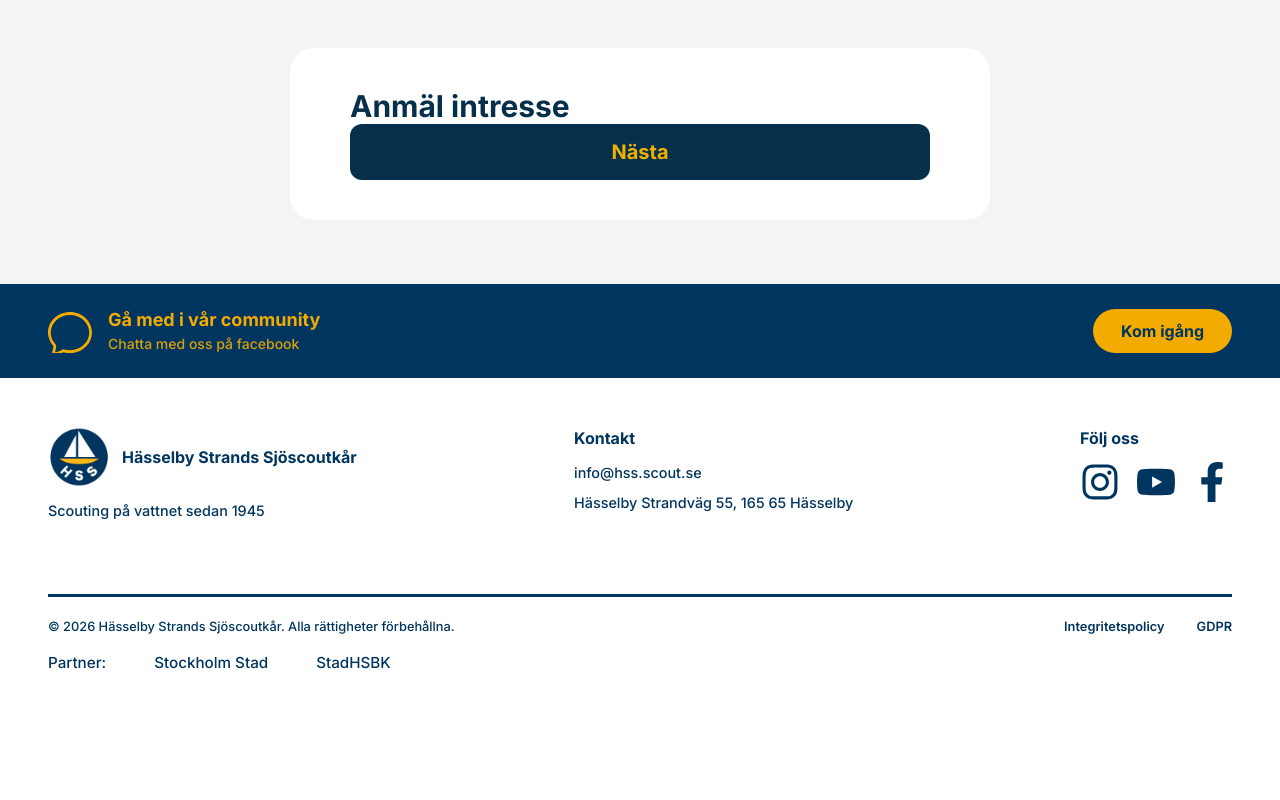
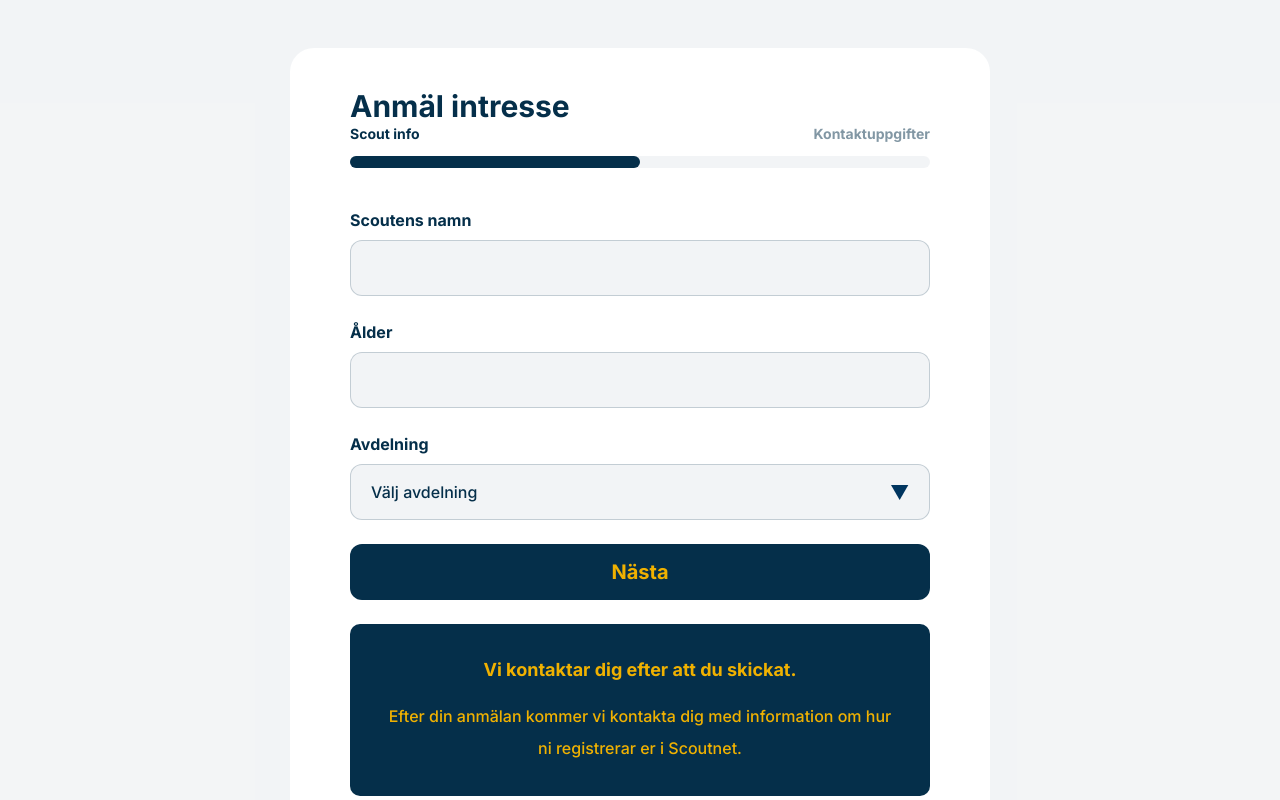
Before and after one commit to imrankhan0503/hss-project, a Next.js app: page /anmal-intresse in a window 1280 px wide. Shown: the part 660-1460 px from the top of the page. Before the commit the page ends 1359 px from the top, so only its background shows below. Built offline with nearby package versions, Linux system fonts and the light colour scheme.

Commit message:
1st page visual done, function to required information to go to the next page in progress; 2nd page UI done, functional

```diff
--- a/components/InterestForm/ContactInfoForm/index.tsx
+++ b/components/InterestForm/ContactInfoForm/index.tsx
@@ -5,19 +5,91 @@ type ContactInfoFormProps = {
 
 const ContactInfoForm = ({ onBack, onSubmit }: ContactInfoFormProps) => {
     return (
-        <div className="mt-10 flex justify-between">
+        <form className="space-y-6">
+
+            {/* Parent or family name */}
+            <div>
+                <label
+                    htmlFor="name"
+                    className="mb-2 block text-base font-bold text-sky-950">
+                    Vårdnadshavares namn
+                </label>
+
+                <input
+                    id="name"
+                    type="text"
+                    pattern="^[A-Za-zÀ-ÖØ-öø-ÿ\s]+$"
+                    required
+                    className="h-14 w-full rounded-xl border border-sky-950/20 bg-sky-950/5 px-5 text-base text-sky-950 outline-none"
+                />
+            </div>
+
+            {/* E-mail address */}
+            <div>
+                <label
+                    htmlFor="email"
+                    className="mb-2 block text-base font-bold text-sky-950">
+                    E-Post
+                </label>
+
+                <input
+                    id="email"
+                    type="email"
+                    required
+                    className="h-14 w-full rounded-xl border border-sky-950/20 bg-sky-950/5 px-5 text-base text-sky-950 outline-none"
+                />
+            </div>
+
+            {/* Mobile Number */}
+            <div>
+                <label
+                    htmlFor="mobile-number"
+                    className="mb-2 block text-base font-bold text-sky-950">
+                    Telefonnummer
+                </label>
+
+                <input
+                    id="mobile-number"
+                    type="tel"
+                    pattern="[0-9+\s()-]+"
+                    required
+                    className="h-14 w-full rounded-xl border border-sky-950/20 bg-sky-950/5 px-5 text-base text-sky-950 outline-none"
+                />
+            </div>
+
+            {/* Optional Message */}
+            <div>
+                <label
+                    htmlFor="message"
+                    className="mb-2 block text-base font-bold text-sky-950">
+                    Meddelande (valfritt)
+                </label>
+
+                <input
+                    id="message"
+                    type="text"
+                    pattern="^[A-Za-zÀ-ÖØ-öø-ÿ\s]+$"
+                    className="w-145 h-28 relative bg-sky-950/5 rounded-xl border border-sky-950/20"
+                />
+            </div>
+
+            <div className="flex justify-between">
+                {/* Back to previous page */}
                 <button
                     onClick={onBack}
                     className="h-14 w-64 rounded-[10px] border-2 border-sky-950/20 text-xl font-bold text-sky-950">
                     Tillbaka
                 </button>
 
+                {/* Submit */}
                 <button
                     onClick={onSubmit}
                     className="h-14 w-64 rounded-[10px] bg-sky-950 text-xl font-bold text-yellow-500">
                     Skicka anmälan
                 </button>
             </div>
+
+        </form>
     )
 }
 
--- a/components/InterestForm/ScoutInfoForm/index.tsx
+++ b/components/InterestForm/ScoutInfoForm/index.tsx
@@ -1,16 +1,150 @@
+import { useState } from "react"
+import Image from "next/image"
+import ArrowIcon from "@/assets/images/icons/arrow.svg"
+
 type ScoutInfoFormProps = {
     onNext: () => void
 }
 
 const ScoutInfoForm = ({ onNext }: ScoutInfoFormProps) => {
+
+    const [isOpen, setIsOpen] = useState(false)
+
+    const [selectedCategory, setSelectedCategory] = useState("Välj avdelning")
+
     return (
-        <>
+        <form className="space-y-6">
+            {/* Child name */}
+            <div>
+                <label
+                    htmlFor="name"
+                    className="mb-2 block text-base font-bold text-sky-950">
+                    Scoutens namn
+                </label>
+
+                <input
+                    id="name"
+                    type="text"
+                    pattern="^[A-Za-zÀ-ÖØ-öø-ÿ\s]+$"
+                    required
+                    className="h-14 w-full rounded-xl border border-sky-950/20 bg-sky-950/5 px-5 text-base text-sky-950 outline-none"
+                />
+            </div>
+
+            {/* Child age */}
+            <div>
+                <label
+                    htmlFor="age"
+                    className="mb-2 block text-base font-bold text-sky-950">
+                    Ålder
+                </label>
+
+                <input
+                    id="age"
+                    type="number"
+                    min="1"
+                    max="99"
+                    required
+                    className="h-14 w-full rounded-xl border border-sky-950/20 bg-sky-950/5 px-5 text-base text-sky-950 outline-none"
+                />
+            </div>
+
+            {/* Child group category */}
+            <div>
+                <label className="mb-2 block text-base font-bold text-sky-950">
+                    Avdelning
+                </label>
+
+                <div className="relative">
+
+                    {/* Closed dropdown - not active provide default Valj avdelning */}
+                    <button
+                        type="button"
+                        onClick={() => setIsOpen(!isOpen)}
+                        className="flex h-14 w-full items-center justify-between rounded-xl border border-sky-950/20 bg-sky-950/5 px-5 text-base font-medium text-sky-950">
+
+                        <span>{selectedCategory}</span>
+
+                        <Image src={ArrowIcon} alt="Arrow icon" />
+                    </button>
+
+                    {/* Open dropdown - provide different age categories to choose */}
+                    {isOpen && (
+                        <div className="absolute mt-2 w-full rounded-[10px] bg-sky-950 p-5 text-yellow-500">
+
+                            {/* Spårare (6-8 år) category */}
+                            <button
+                                type="button"
+                                onClick={() => {
+                                    setSelectedCategory("Spårare (6-8 år)")
+                                    setIsOpen(false)
+                                }}
+                                className="block w-full rounded-md p-3 text-left text-xl transition-colors duration-200 hover:bg-yellow-600 hover:text-sky-950"
+                            >
+                                Spårare (6-8 år)
+                            </button>
+
+                            {/* Upptäckare (9-11 år) category  */}
+                            <button
+                                type="button"
+                                onClick={() => {
+                                    setSelectedCategory("Upptäckare (9-11 år)")
+                                    setIsOpen(false)
+                                }}
+                                className="block w-full rounded-md p-3 text-left text-xl transition-colors duration-200 hover:bg-yellow-600 hover:text-sky-950"
+                            >
+                                Upptäckare (9-11 år)
+                            </button>
+
+                            {/* Äventyrare (12-14 år) category */}
+                            <button
+                                type="button"
+                                onClick={() => {
+                                    setSelectedCategory("Äventyrare (12-14 år)")
+                                    setIsOpen(false)
+                                }}
+                                className="block w-full rounded-md p-3 text-left text-xl transition-colors duration-200 hover:bg-yellow-600 hover:text-sky-950"
+                            >
+                                Äventyrare (12-14 år)
+                            </button>
+
+                            {/* Rover (15+ år) category */}
+                            <button
+                                type="button"
+                                onClick={() => {
+                                    setSelectedCategory("Rover (15+ år)")
+                                    setIsOpen(false)
+                                }}
+                                className="block w-full rounded-md p-3 text-left text-xl transition-colors duration-200 hover:bg-yellow-600 hover:text-sky-950"
+                            >
+                                Rover (15+ år)
+                            </button>
+
+                        </div>
+                    )}
+                </div>
+            </div>
+
+            {/* Next page button */}
             <button
+                type="button"
                 onClick={onNext}
-                className="h-14 w-full rounded-xl bg-sky-950 text-xl font-bold text-yellow-500"  >
+                className="h-14 w-full rounded-xl bg-sky-950 text-xl font-bold text-yellow-500">
                 Nästa
             </button>
-        </>
+
+            {/* Extra info about contact */}
+            <div className="rounded-[10px] bg-sky-950 px-8 py-8 text-center text-yellow-500">
+                <p className="text-lg font-bold">
+                    Vi kontaktar dig efter att du skickat.
+                </p>
+
+                <p className="mt-4 text-base leading-8">
+                    Efter din anmälan kommer vi kontakta dig med information om hur ni
+                    registrerar er i Scoutnet.
+                </p>
+            </div>
+        </form>
     )
 }
 
--- a/components/InterestForm/index.tsx
+++ b/components/InterestForm/index.tsx
@@ -12,8 +12,33 @@ const InterestForm = () => {
 
         <section className="w-full max-w-175 rounded-3xl bg-white px-15 py-10">
 
-            <div className="w-60 h-9 justify-start text-sky-950 text-3xl font-bold font-['Inter']">Anmäl intresse<br /></div>
+            {/* Main Title for all 3 steps form */}
+            <div className="w-60 h-9 justify-start text-sky-950 text-3xl font-bold">Anmäl intresse<br /></div>
 
+            {/* Include scout info, Kontaktuppgifter an progress bar: displaying only first 2 pages */}
+            {/* If page=1 "Scout Info" active color / progress bar 50% if || if page=2 "Kontaktuppgifter" active color / progress bar 100$ || Page=3 none  */}
+            {step !== 3 && (
+                <div className="mb-10">
+
+                    <div className="mb-3 flex justify-between text-sm">
+                        <span
+                            className={`font-bold ${step === 1 ? "text-sky-950" : "text-sky-950/50"}`}>
+                            Scout info
+                        </span>
+
+                        <span
+                            className={`font-bold ${step === 2 ? "text-sky-950" : "text-sky-950/50"}`}>
+                            Kontaktuppgifter
+                        </span>
+                    </div>
+
+                    <div className="h-3 rounded-[50px] bg-sky-950/5">
+                        <div className={`h-3 rounded-[50px] bg-sky-950 transition-all duration-300 ${step === 1 ? "w-1/2" : "w-full"}`} />
+                    </div>
+                </div>
+            )}
+
+            {/* Navigation between pages, calling on click child-components */}
             {step === 1 && (
                 <ScoutInfoForm onNext={() => setStep(2)} />
             )}
```
Also changed, not shown: assets/images/icons/arrow.svg (added). Lines whose indentation alone changed are shown as unchanged.
